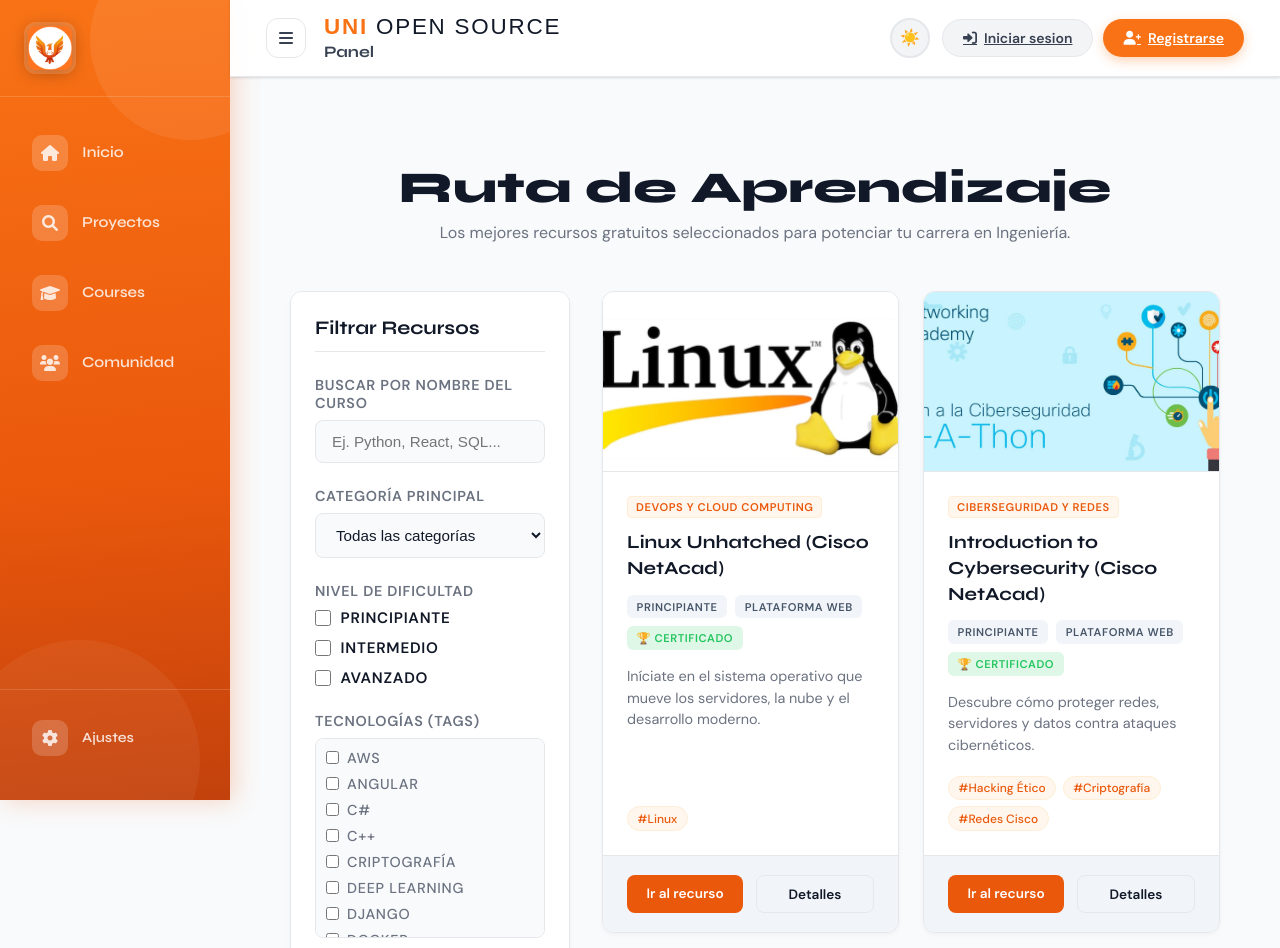
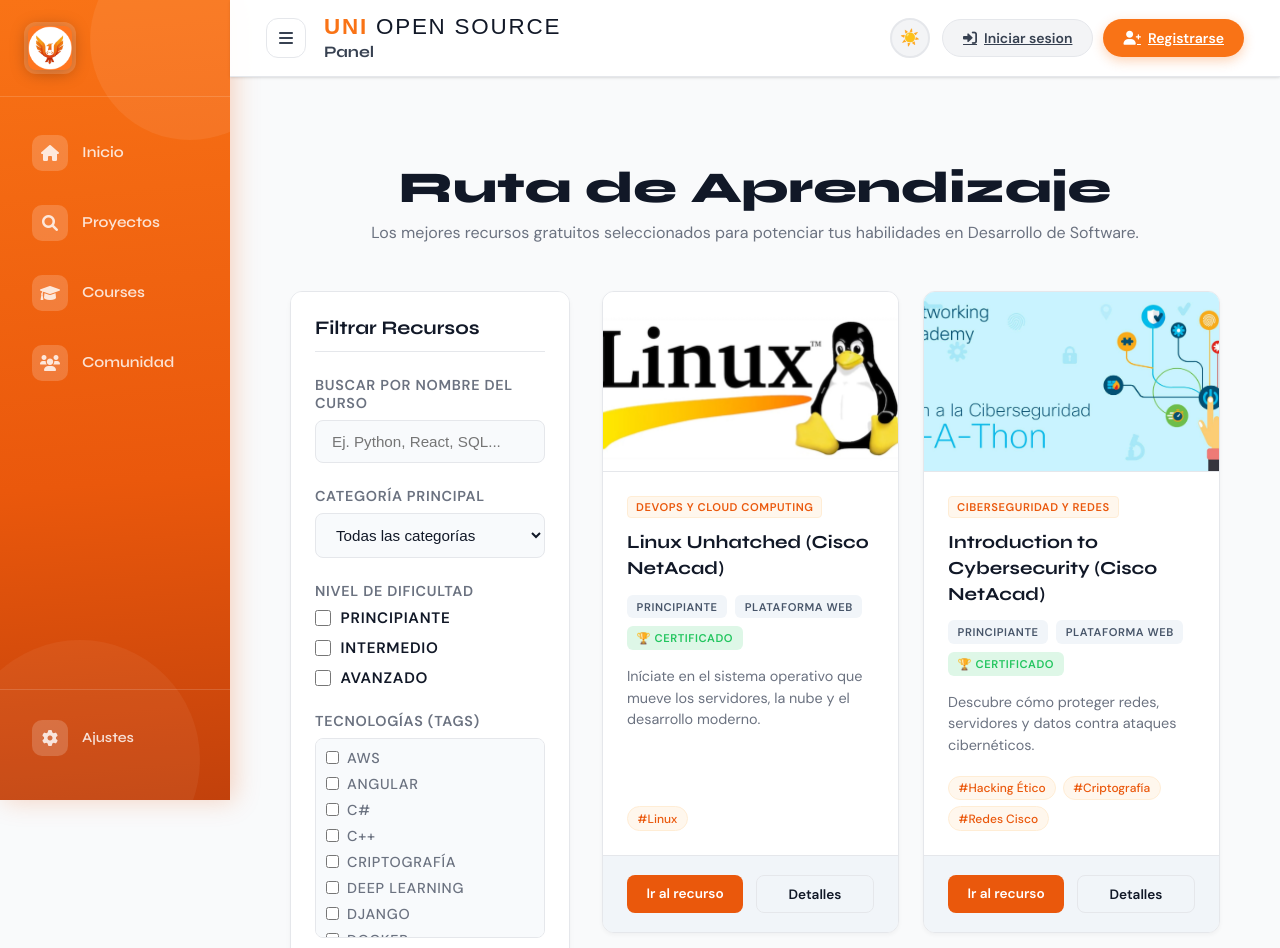
Before and after one commit to ccnucleo/uni_open_source, a Django app: page /courses/ in a window 1280 px wide. Shown: the top 948 px of the page. Run offline with Django 5.2, Linux system fonts and the light colour scheme; data comes from the database, SQL or seed files in the repository; some web fonts are replaced.

Commit message:
Cambios de html cursos

```diff
--- a/web/templates/web/pages/courses/courses_page.html
+++ b/web/templates/web/pages/courses/courses_page.html
@@ -11,7 +11,7 @@
 <main class="domain-page">
     <section class="domain-header">
         <h1>Ruta de Aprendizaje</h1>
-        <p>Los mejores recursos gratuitos seleccionados para potenciar tu carrera en Ingeniería.</p>
+        <p>Los mejores recursos gratuitos seleccionados para potenciar tus habilidades en Desarrollo de Software.</p>
     </section>
 
     <div class="catalog-container">
```
